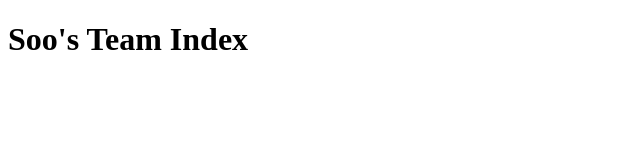
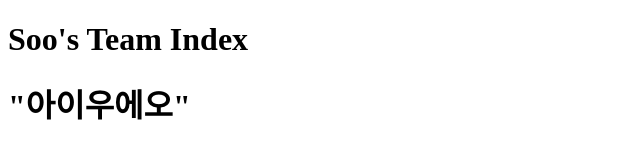
Before and after one commit to Jhund282/team-repo, a plain HTML site: page index.html in a window 1280 px wide. Shown: the whole page, without its empty margins (0-640 px from the left). Drawn offline with Linux system fonts and the light colour scheme.

Commit message:
아이우에오 추가 커밋

```diff
--- a/index.html
+++ b/index.html
@@ -7,5 +7,6 @@
         </head>
         <body>
             <h1>Soo's Team Index</h1>
+			<h1>"아이우에오"</h1>
         </body>
     </html>
```
